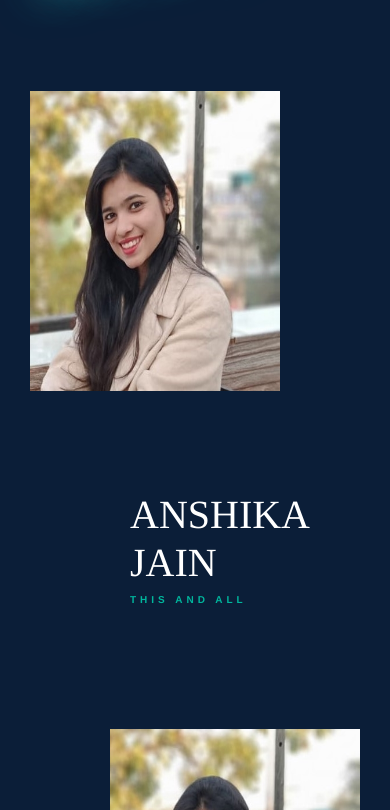
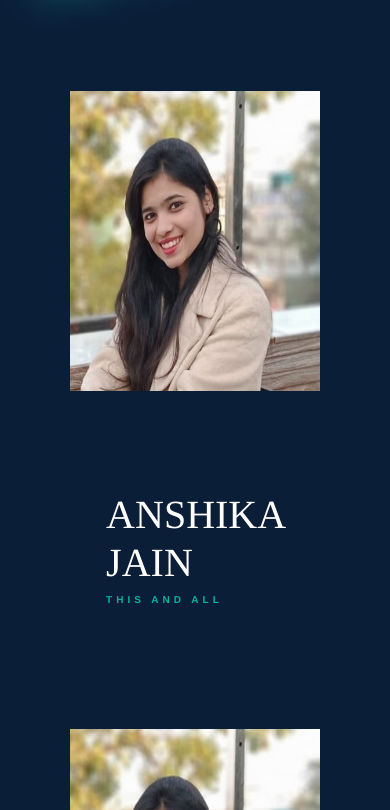
Before and after one commit to jiitopticachapter/JSCOP, a React (Create React App) app: page / in a window 390 px wide. Shown: the part 1994-2804 px from the top of the page. Built offline with nearby package versions, Linux system fonts and the light colour scheme.

Commit message:
responsive speaker section

```diff
--- a/src/Components/Speaker/Speaker.css
+++ b/src/Components/Speaker/Speaker.css
@@ -3,9 +3,8 @@
     padding-top:50px;
 }
 .post {
-    display: -webkit-flex;
-    display: -ms-flexbox;
     display: flex;
+    justify-content: center;
     -webkit-align-items: flex-start;
     -ms-flex-align: start;
     align-items: flex-start;
```
